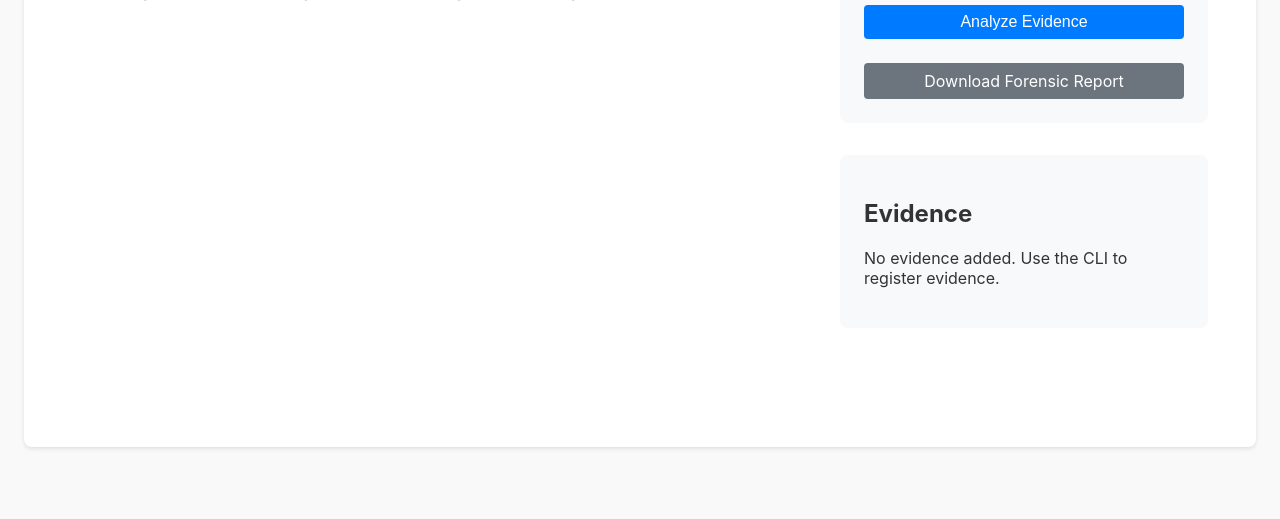
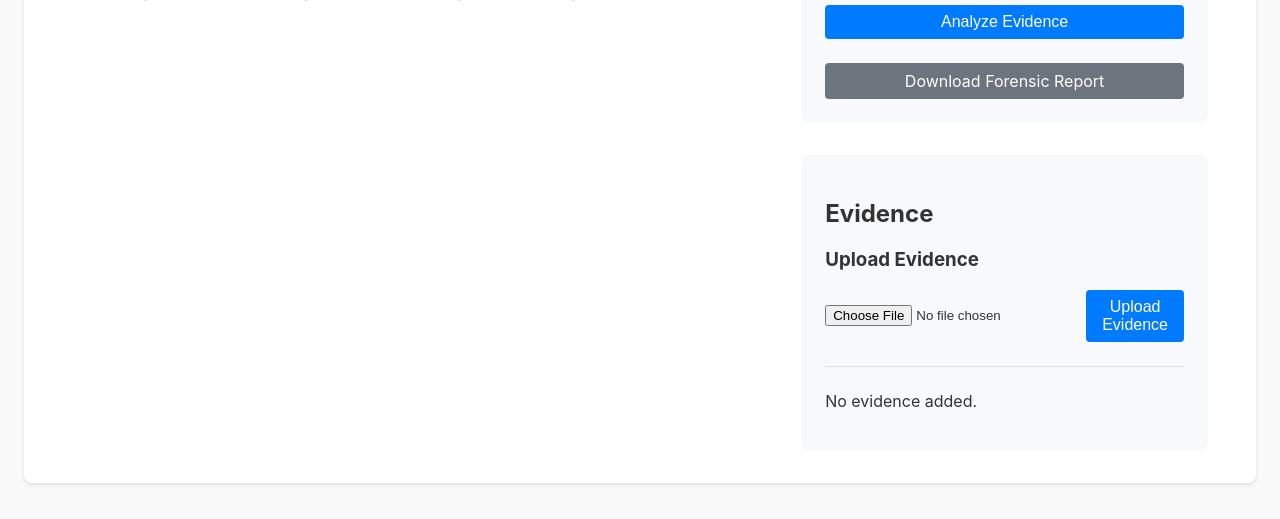
Before and after one commit to 254francis/MOFFIT-Mobile-Money-Fraud-Forensic-Investigation-Toolkit, a FastAPI app: template moffit/api/templates/case.html in a window 1280 px wide. Shown: the part 281-800 px from the top of the page. Run offline with FastAPI, Linux system fonts and the light colour scheme; the template is opened without the code that fills it, so the values that code supplies are empty.

Commit message:
feat: Add evidence upload from web dashboard
- Added POST `/case/{id}/upload` route in `moffit/api/main.py`.
- Streams large CSV uploads in chunks to `EVIDENCE_DIR`.
- Reuses `manager.add_evidence` for boundary hashing.
- Rejects non-CSV files.
- Added upload form in `moffit/api/templates/case.html`.
- Updated `.env.example` and `.gitignore` with `EVIDENCE_DIR`.
- Added tests for valid CSV and invalid non-CSV uploads.

```diff
--- a/moffit/api/main.py
+++ b/moffit/api/main.py
@@ -1,6 +1,6 @@
 import os
 from typing import Dict, Any, List
-from fastapi import FastAPI, Request, Form, BackgroundTasks
+from fastapi import FastAPI, Request, Form, BackgroundTasks, UploadFile, File, HTTPException
 from fastapi.responses import HTMLResponse, RedirectResponse, FileResponse
 from fastapi.templating import Jinja2Templates
 
@@ -86,6 +86,26 @@ async def create_case(
 ):
     case = manager.create_case(name=name, description=description, investigator=investigator)
     return RedirectResponse(url=f"/case/{case.id}", status_code=303)
+
+@app.post("/case/{id}/upload")
+async def upload_evidence(id: str, file: UploadFile = File(...)):
+    if not file.filename.lower().endswith(".csv"):
+        raise HTTPException(status_code=400, detail="Only CSV files are allowed.")
+
+    evidence_dir = os.environ.get("EVIDENCE_DIR", "evidence_store")
+    os.makedirs(evidence_dir, exist_ok=True)
+
+    dest = os.path.join(evidence_dir, f"{id}_{file.filename}")
+
+    # Write the upload to dest in chunks
+    with open(dest, "wb") as f:
+        while chunk := await file.read(1024 * 1024 * 10):  # 10MB chunks
+            f.write(chunk)
+
+    # Hashing/registration path
+    manager.add_evidence(case_id=id, filepath=os.path.abspath(dest))
+
+    return RedirectResponse(url=f"/case/{id}", status_code=303)
 
 @app.get("/case/{id}", response_class=HTMLResponse)
 async def case_detail(request: Request, id: str):
--- a/moffit/api/templates/case.html
+++ b/moffit/api/templates/case.html
@@ -89,18 +89,28 @@
 
         <div style="background-color: #f8f9fa; padding: 1.5rem; border-radius: 8px;">
             <h2>Evidence</h2>
+
+            <div style="margin-bottom: 1.5rem; padding-bottom: 1.5rem; border-bottom: 1px solid #dee2e6;">
+                <h3>Upload Evidence</h3>
+                <form action="/case/{{ summary.case.id }}/upload" method="POST" enctype="multipart/form-data" style="display: flex; gap: 0.5rem; align-items: center;">
+                    <input type="file" name="file" accept=".csv" required class="form-control" style="flex-grow: 1;">
+                    <button type="submit" class="btn btn-primary">Upload Evidence</button>
+                </form>
+            </div>
+
             {% if evidence %}
             <ul style="list-style-type: none; padding: 0;">
                 {% for item in evidence %}
                 <li style="margin-bottom: 1rem; border-bottom: 1px solid #ddd; padding-bottom: 1rem;">
                     <strong>File:</strong> {{ item.filename.split('/')[-1] }}<br>
                     <strong>Size:</strong> {{ (item.file_size / 1024 / 1024)|round(2) }} MB<br>
-                    <strong>SHA-256:</strong> <span style="font-family: monospace; font-size: 0.8rem;">{{ item.sha256_hash[:16] }}...</span>
+                    <strong>SHA-256:</strong> <span style="font-family: monospace; font-size: 0.8rem;">{{ item.sha256_hash[:16] }}...</span><br>
+                    <strong>Acquired At:</strong> {{ item.acquired_at }}
                 </li>
                 {% endfor %}
             </ul>
             {% else %}
-            <p>No evidence added. Use the CLI to register evidence.</p>
+            <p>No evidence added.</p>
             {% endif %}
         </div>
     </div>
```
Also changed, not shown: tests/test_api.py (+30 -0 lines), 2 other files.
